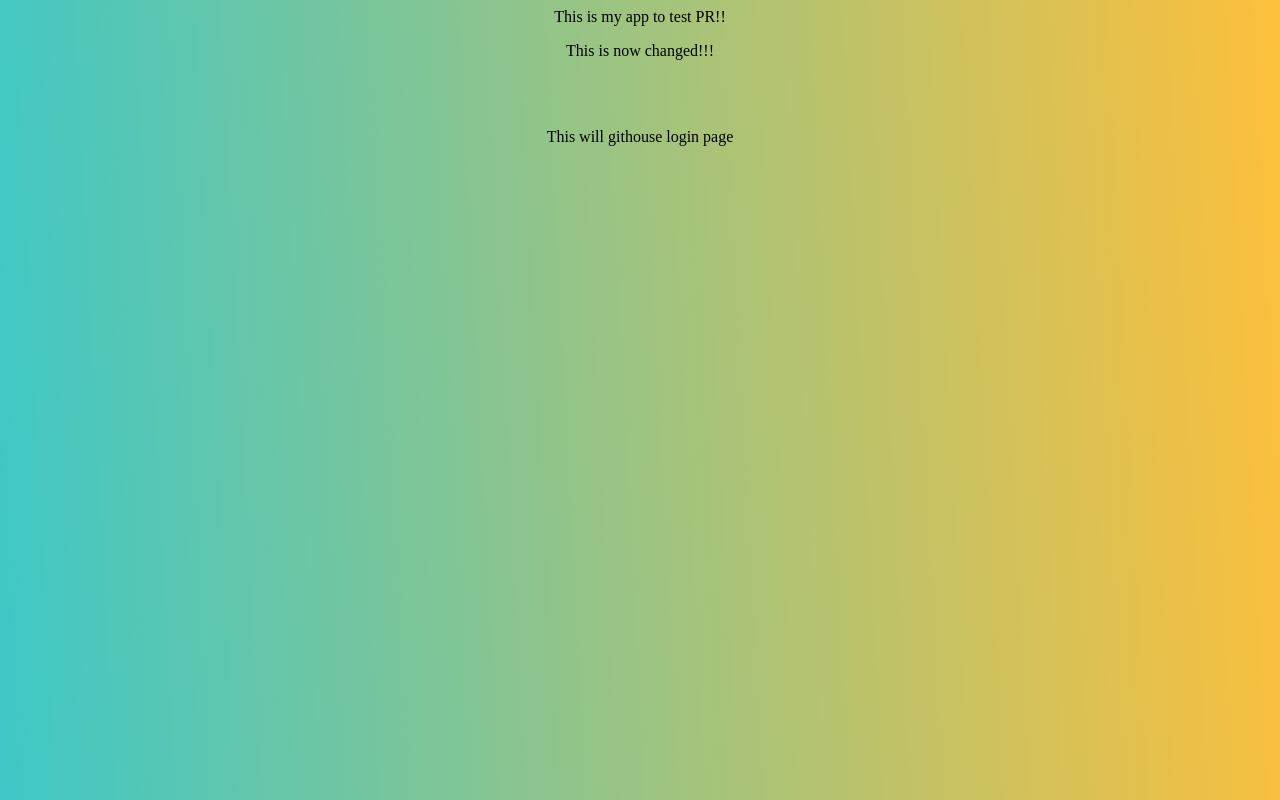
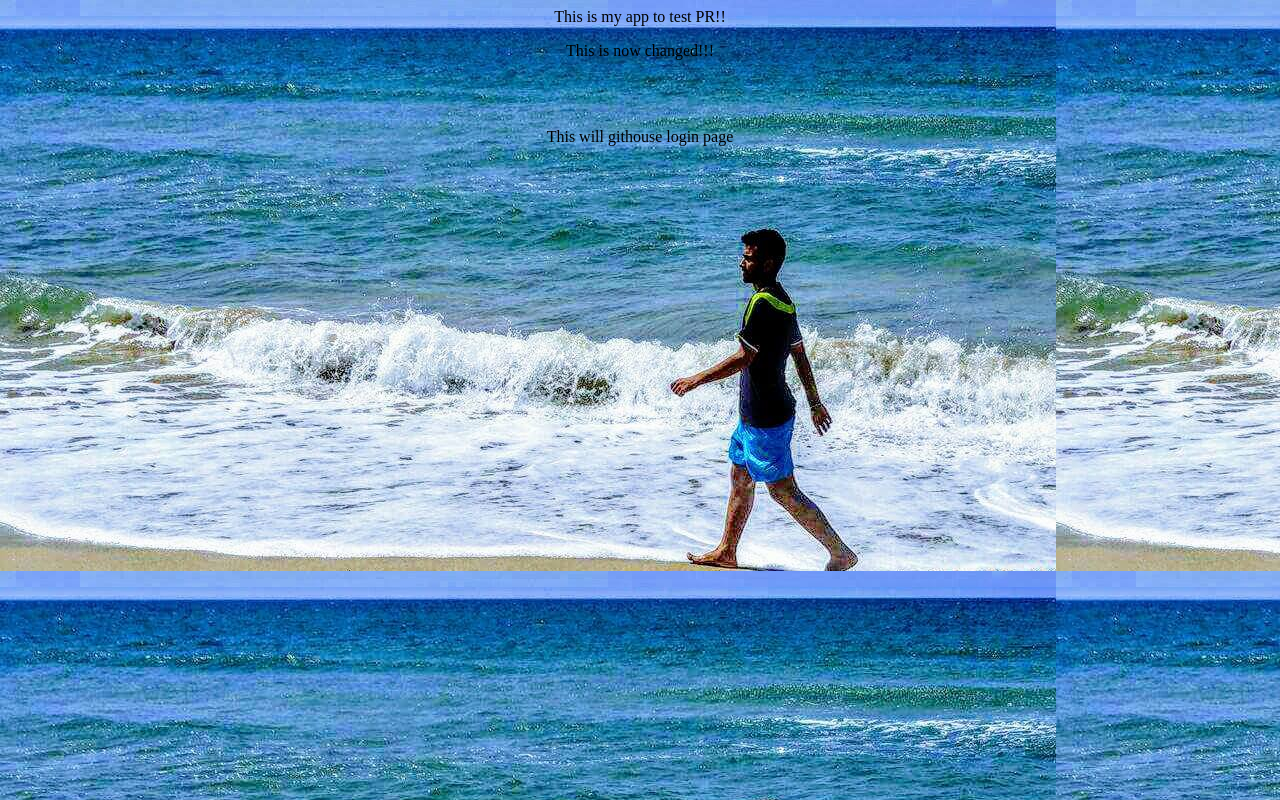
Before and after one commit to hmtj99/demo_app, a plain HTML site: page index.html in a window 1280 px wide. Drawn offline with Linux system fonts and the light colour scheme.

Commit message:
Image updated

```diff
--- a/index.html
+++ b/index.html
@@ -4,14 +4,8 @@
   </head>
 
   <body
-    style="
-      background: linear-gradient(
-        87deg,
-        rgba(34, 193, 195, 1) 0%,
-        rgba(38, 193, 192, 0.8914916308320203) 0%,
-        rgba(253, 187, 45, 0.9335084375547094) 100%
-      );
-    "
+    style=
+      "background-image: url('beach.jpg');"
   >
     <p style="text-align:center">This is my app to test PR!!</p>
     <p style="text-align:center">This is now changed!!!</p>
```
Also changed, not shown: beach.jpg (added).
